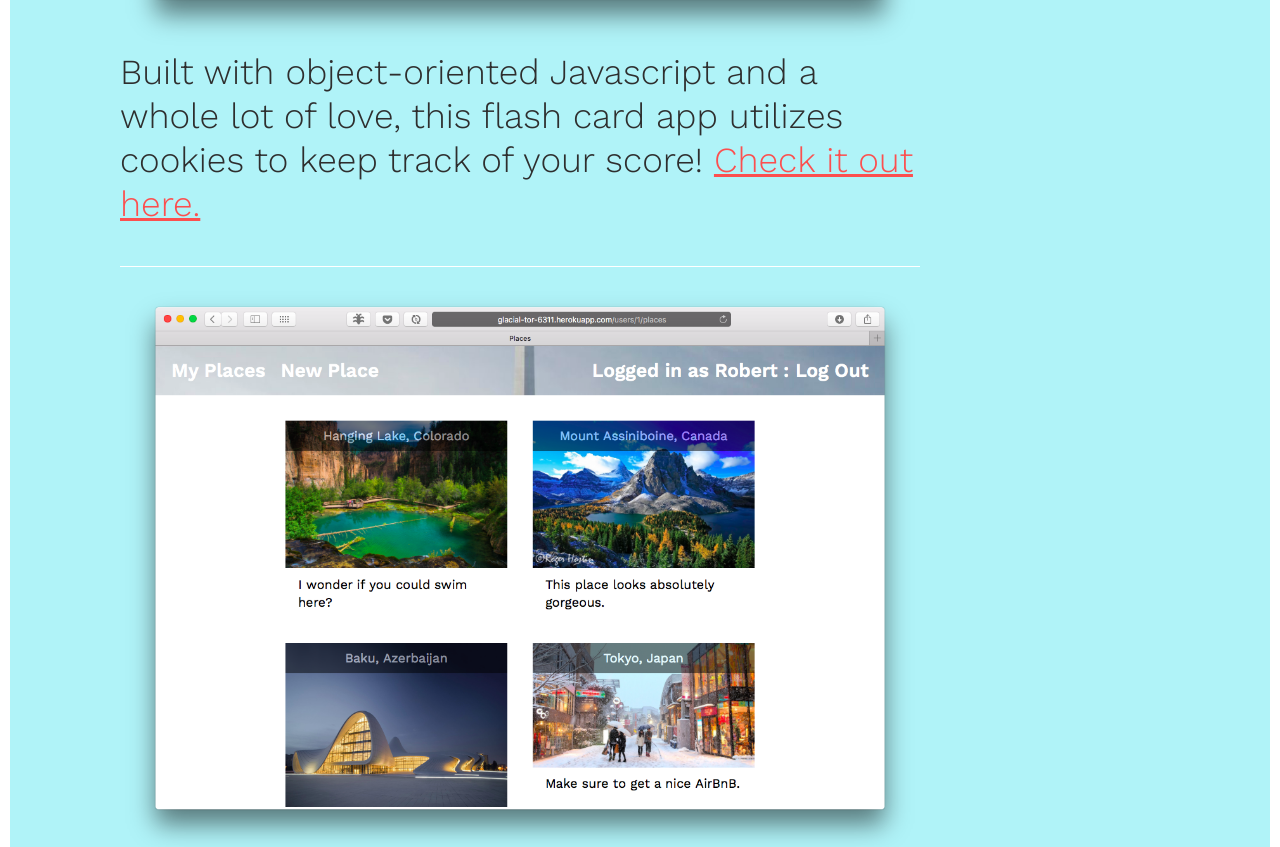
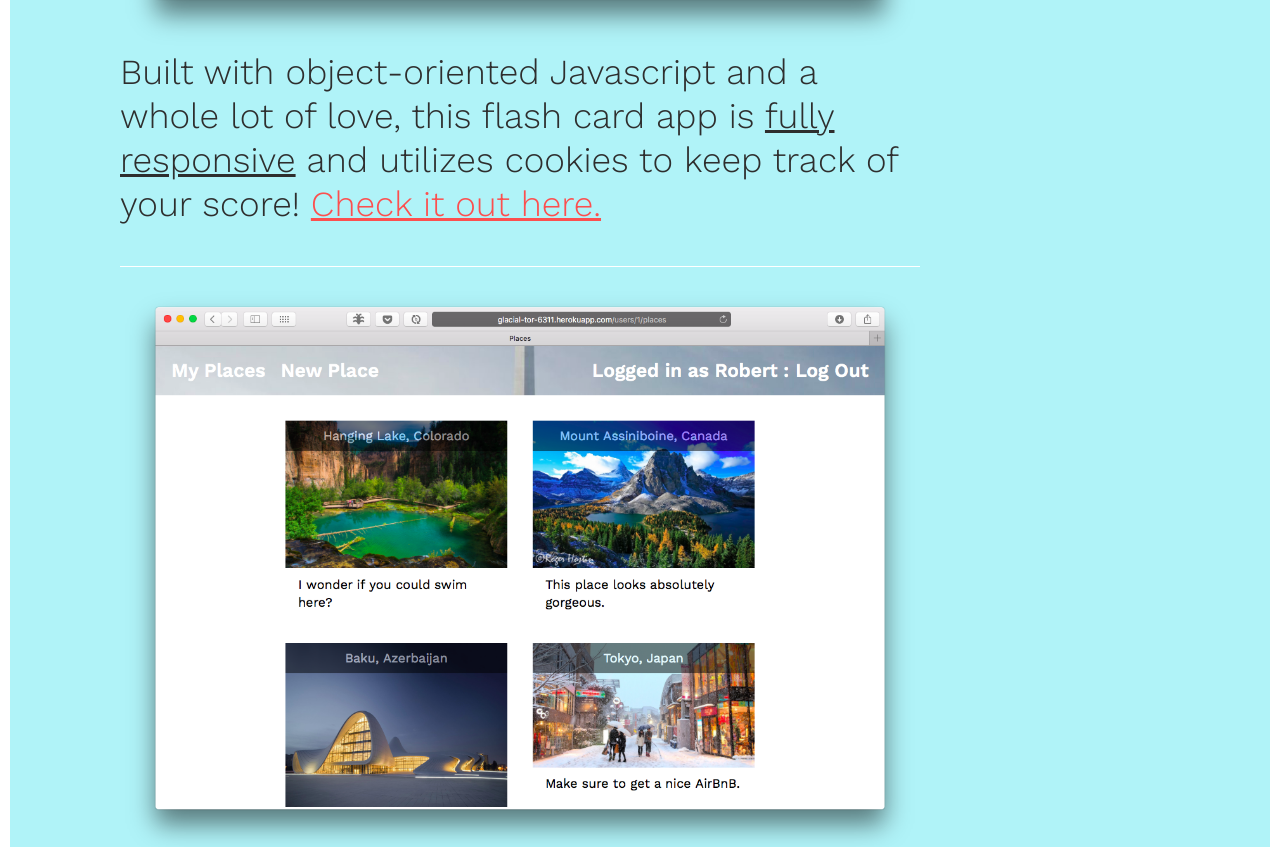
Before and after one commit to robertbenjamin/robertbenjamin.github.io, a plain HTML site: page index.html in a window 1280 px wide. Shown: the part 915-1762 px from the top of the page. Drawn offline with nearby package versions, Linux system fonts and the light colour scheme.

```diff
--- a/index.html
+++ b/index.html
@@ -24,7 +24,7 @@
 		<h2>Things I've Made —</h2>
 		<article class="project">
 			<img src="img/flash-card.png" class="proj-img">
-			<p>Built with object-oriented Javascript and a whole lot of love, this flash card app utilizes cookies to keep track of your score! <a href="http://robertbenjamin.github.io/cards/" class="proj-link">Check it out here.</a></p>
+			<p>Built with object-oriented Javascript and a whole lot of love, this flash card app is <span class="underline">fully responsive</span> and utilizes cookies to keep track of your score! <a href="http://robertbenjamin.github.io/cards/" class="proj-link">Check it out here.</a></p>
 		</article>
 
 		<article class="project">
```
